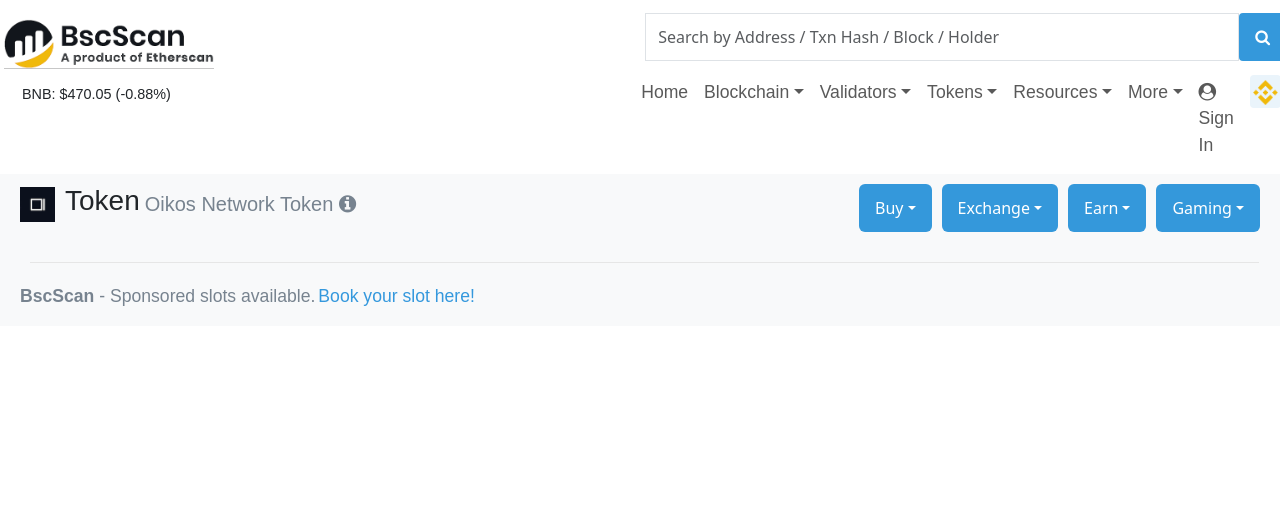
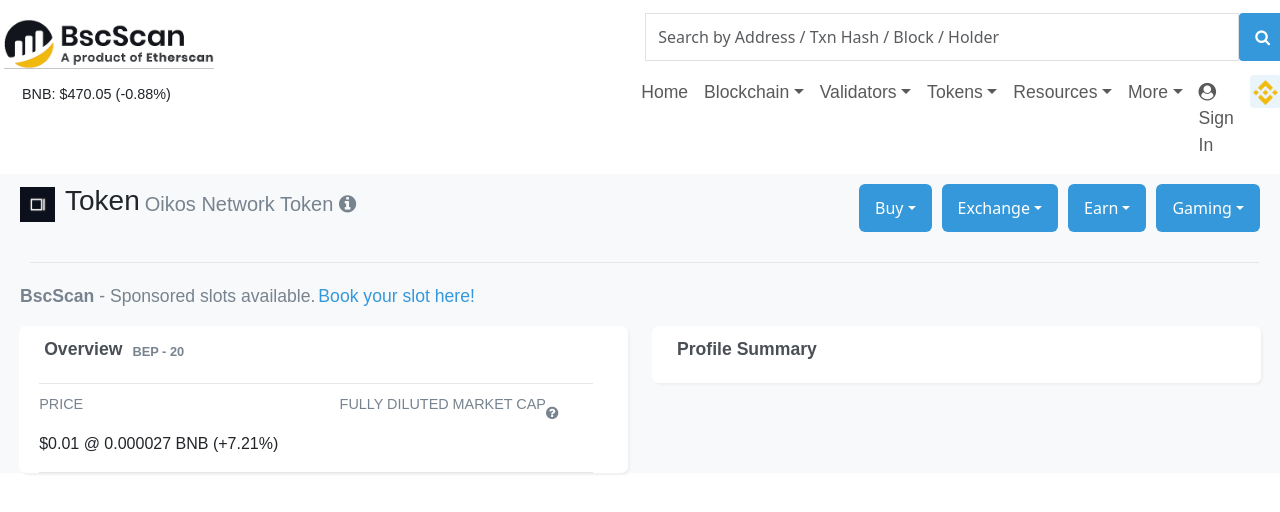
Before and after one commit to manjxt/BscScan, a React (Create React App) app: page / in a window 1280 px wide. Shown: the top 512 px of the page. Built offline with nearby package versions, Linux system fonts and the light colour scheme.

Commit message:
some changes

```diff
--- a/src/App.css
+++ b/src/App.css
@@ -89,6 +89,14 @@ h5 {
 .main_container {
   background-color: #fff;
   border-radius: 7px;
+  padding-left: 20px;
+  box-shadow: 2px 2px 2px rgb(240, 240, 240);
+  border-width: 2px;
+  border-color: rgb(230, 230, 230);
+}
+
+.main_parent_container {
+  padding: 0 1.5% 0 1.5%;
 }
 
 .main_heading_text {
@@ -106,10 +114,38 @@ h5 {
   margin-left: 3px;
 }
 
+.main_container_hover_text {
+  color: rgb(119, 131, 143);
+  font-size: 0.8em;
+  padding-left: 10px;
+  padding-top: 5px;
+}
+
 .seperator {
   height: 1px;
   background-color: rgb(230, 230, 230);
-  width: 96vw;
+  width: 96%;
   align-self: center;
+}
+
+.seperator-big {
   margin: 30px 0 10px 30px;
 }
+
+.main_container_text_heading {
+  font-size: 1.1em;
+  color: rgb(74, 79, 85);
+}
+
+.main_container_text {
+  padding: 10px 0 5px 5px;
+  display: flex;
+  flex-direction: row;
+  align-items: center;
+}
+
+.main_container_row1 {
+  padding-top: 10px;
+  color: rgb(119, 131, 143);
+  font-size: 0.9em;
+}
--- a/src/Components/BscBody.js
+++ b/src/Components/BscBody.js
@@ -6,7 +6,7 @@ export default function BscBody() {
   return (
     <div id="bodybsc">
       <BscHeading />
-      <div className="seperator"></div>
+      <div className="seperator seperator-big"></div>
       <BscMain />
     </div>
   );
--- a/src/Components/BscMain.js
+++ b/src/Components/BscMain.js
@@ -10,14 +10,49 @@ export default function BscMain() {
         </p>
         <p className="heading_text_link"> Book your slot here!</p>
       </div>
+      <Container fluid className="main_parent_container">
         <Row>
           <Col>
-          <Container className="main_container"></Container>
+            <Container fluid className="main_container">
+              <div className="main_container_text">
+                <p className="main_container_text_heading">
+                  <b>Overview</b>
+                </p>
+                <p className="main_container_hover_text">
+                  <b>BEP - 20</b>
+                </p>
+              </div>
+              <div className="seperator"></div>
+
+              <Row>
+                <Col>
+                  <div className="main_container_row1">
+                    <p>PRICE</p>
+                  </div>
+                  <p>$0.01 @ 0.000027 BNB (+7.21%)</p>
                 </Col>
                 <Col>
-          <Container className="main_container"></Container>
+                  <div className="token main_container_row1">
+                    <p>FULLY DILUTED MARKET CAP</p>
+                    <i class="fa fa-question-circle"></i>
+                  </div>
                 </Col>
               </Row>
+
+              <div className="seperator"></div>
+            </Container>
+          </Col>
+          <Col>
+            <Container fluid className="main_container">
+              <div className="main_container_text">
+                <p className="main_container_text_heading">
+                  <b>Profile Summary</b>
+                </p>
+              </div>
+            </Container>
+          </Col>
+        </Row>
+      </Container>
     </div>
   );
 }
```
Lines whose indentation alone changed are shown as unchanged.
